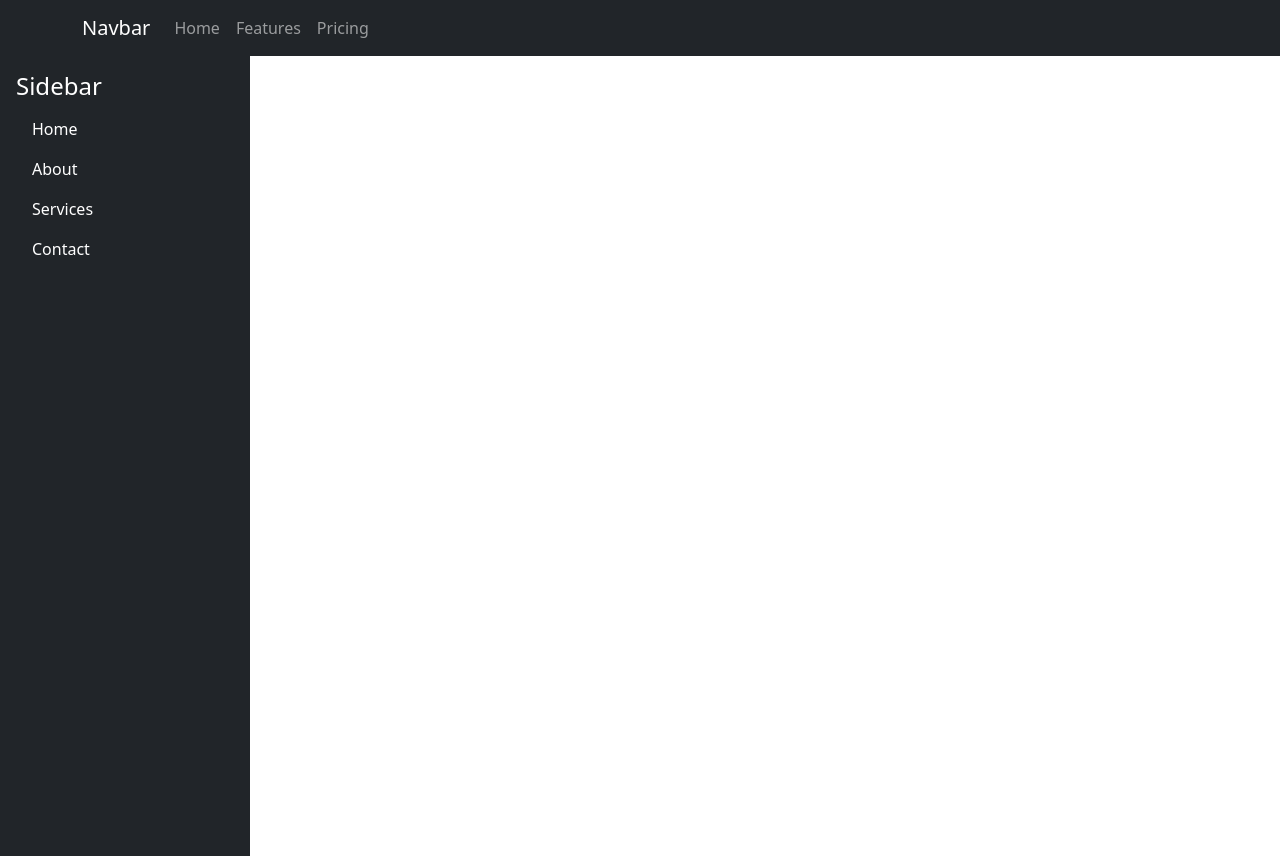
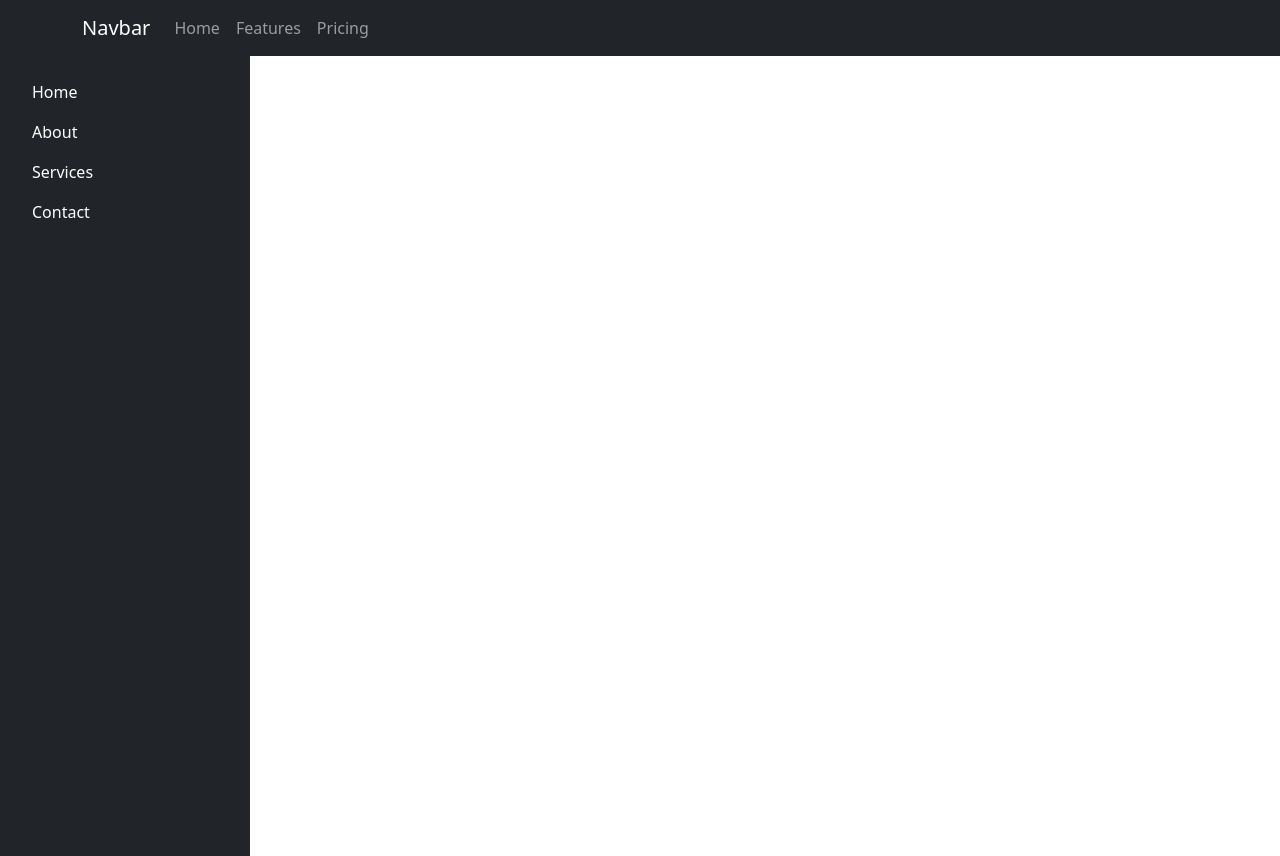
Before and after one commit to sreelakshmi-01/React_Demo, a React (Vite) app: page / in a window 1280 px wide. Built offline with nearby package versions, Linux system fonts and the light colour scheme.

Commit message:
sidebar added

```diff
--- a/src/components/sidebar.jsx
+++ b/src/components/sidebar.jsx
@@ -2,7 +2,6 @@ function Sidebar() {
     return (
         <div className="d-flex">
             <div className="bg-dark text-white vh-100 p-3" style={{ width: "250px" }}>
-                <h4>Sidebar</h4>
                 <ul className="nav flex-column">
                     <li className="nav-item"><a href="#" className="nav-link text-white">Home</a></li>
                     <li className="nav-item"><a href="#" className="nav-link text-white">About</a></li>
```
